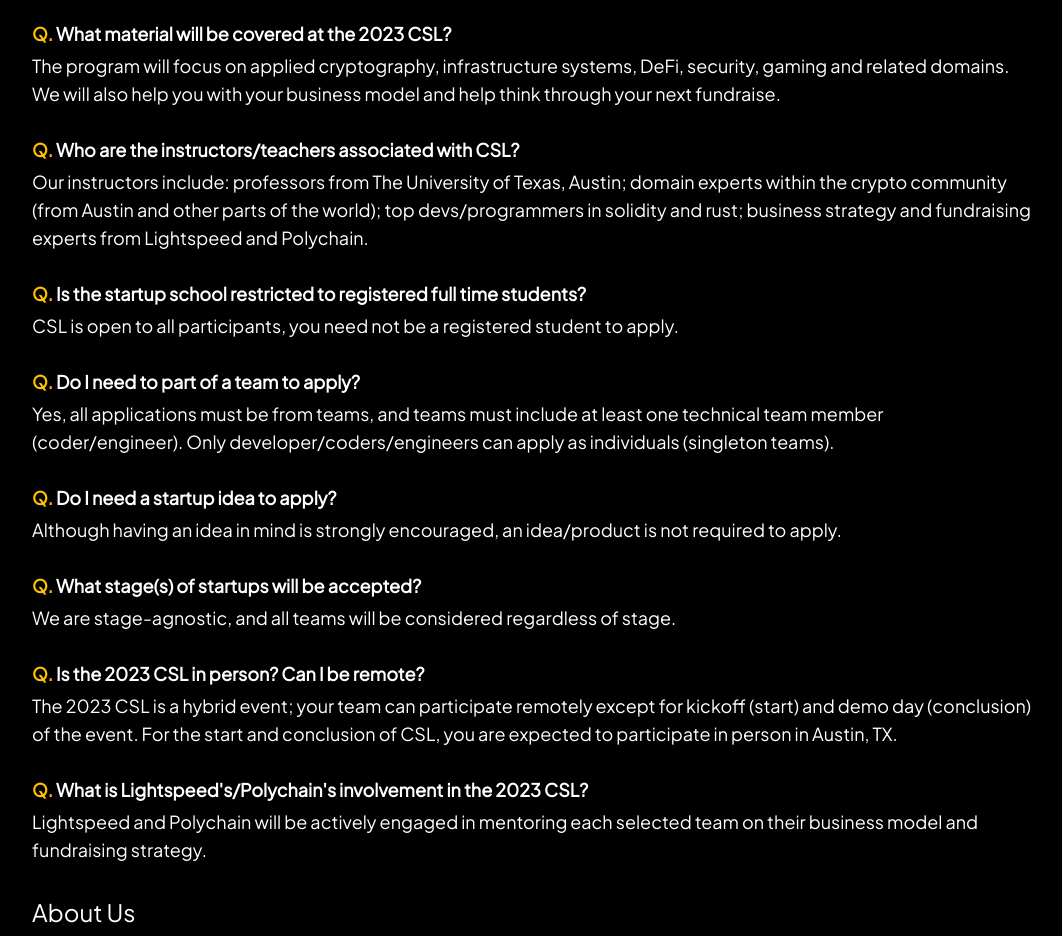
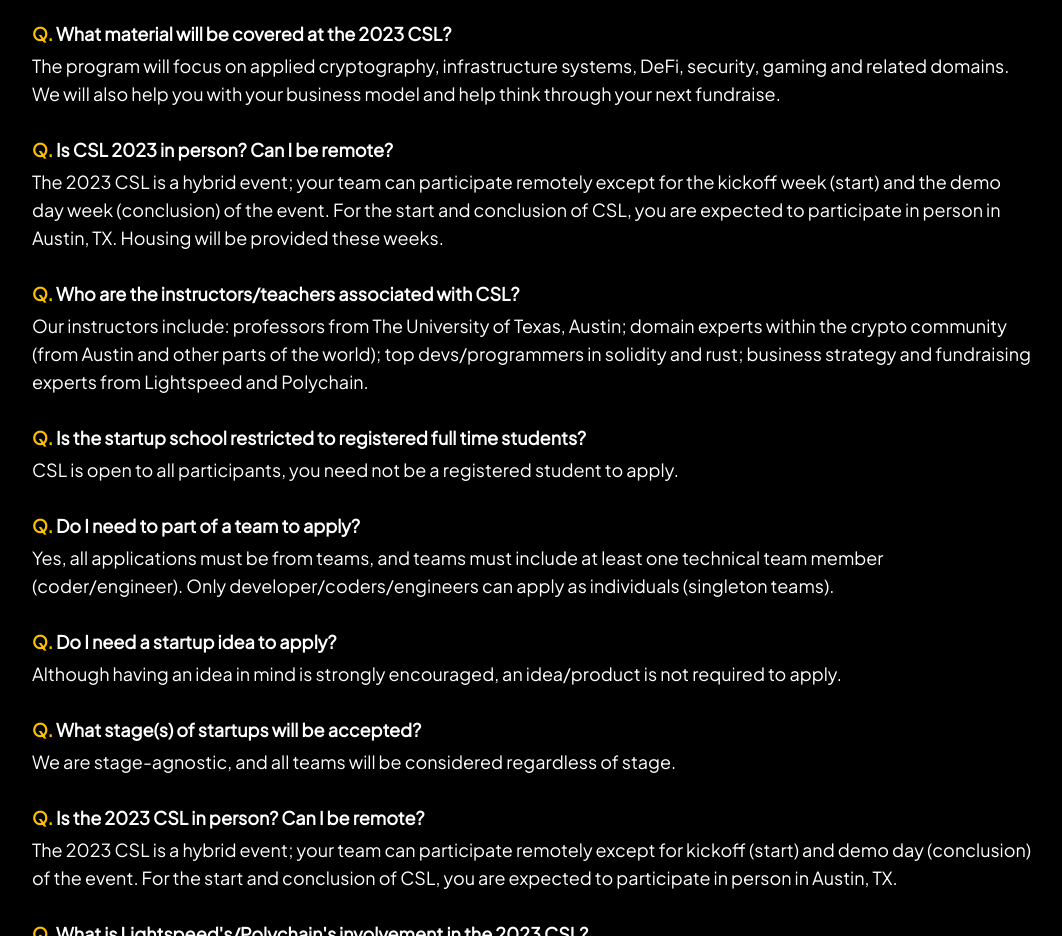
Before and after one commit to chainhubfoundation/csl, a website: page index.html in a window 1280 px wide. Shown: the part 1920-2856 px from the top of the page, without its empty margins (108-1170 px from the left). Drawn offline with Linux system fonts and the light colour scheme; some packages are replaced by stand-ins of ours.

Commit message:
feat: Added new question

```diff
--- a/index.html
+++ b/index.html
@@ -181,6 +181,18 @@
               fundraise.
             </p>
           </div>
+
+          <div class="space-y-1 text-sm md:text-lg">
+            <div>
+              <span class="font-bold text-[#FFC000]">Q.</span>
+              <span class="font-bold"> Is CSL 2023 in person? Can I be remote? </span>
+            </div>
+
+            <p>
+              The 2023 CSL is a hybrid event; your team can participate remotely except for the kickoff week (start) and the demo day week (conclusion) of the event. For the start and conclusion of CSL, you are expected to participate in person in Austin, TX. Housing will be provided these weeks.
+            </p>
+          </div>
+
 
           <div class="space-y-1 text-sm md:text-lg">
             <div>
```
